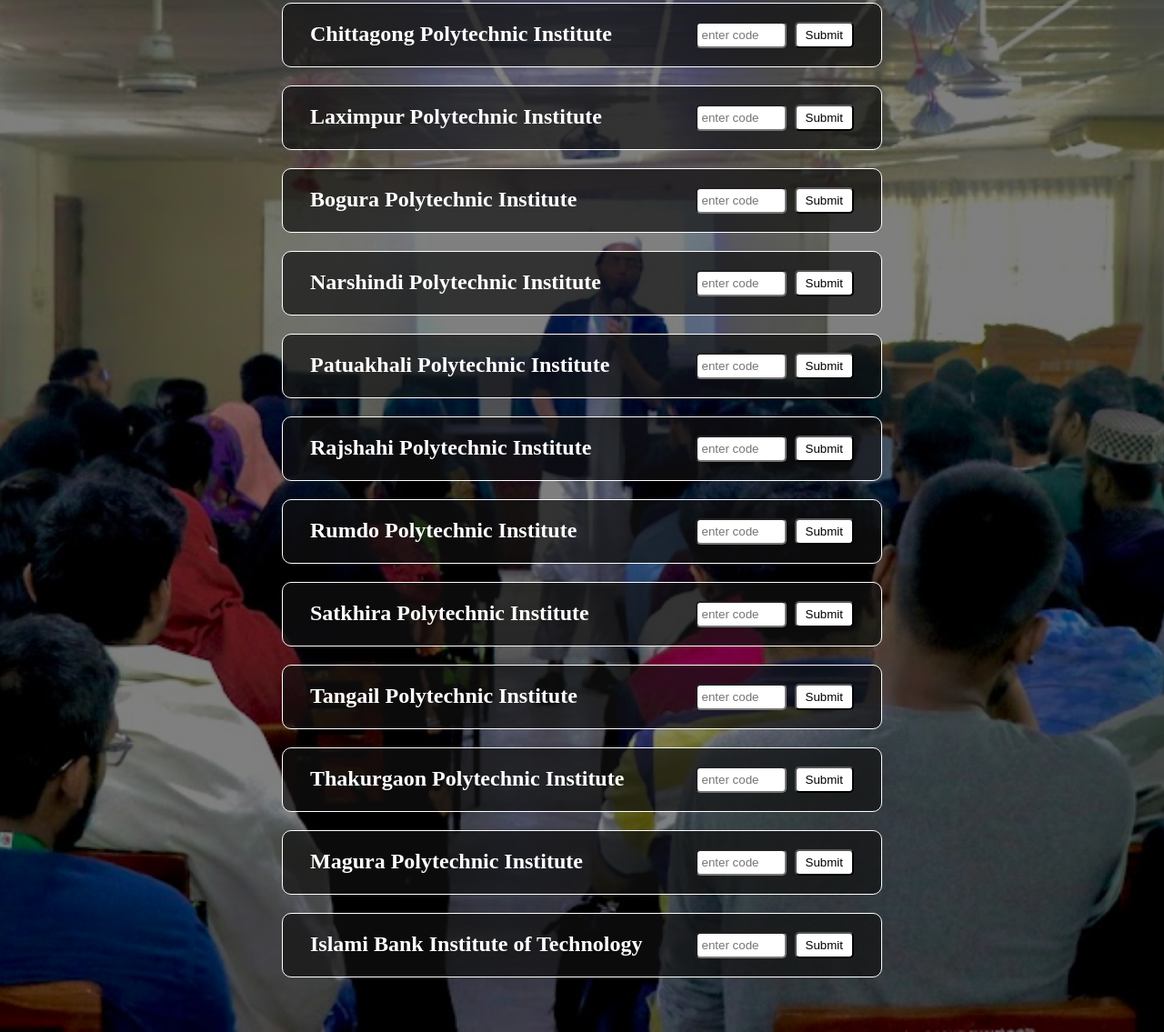
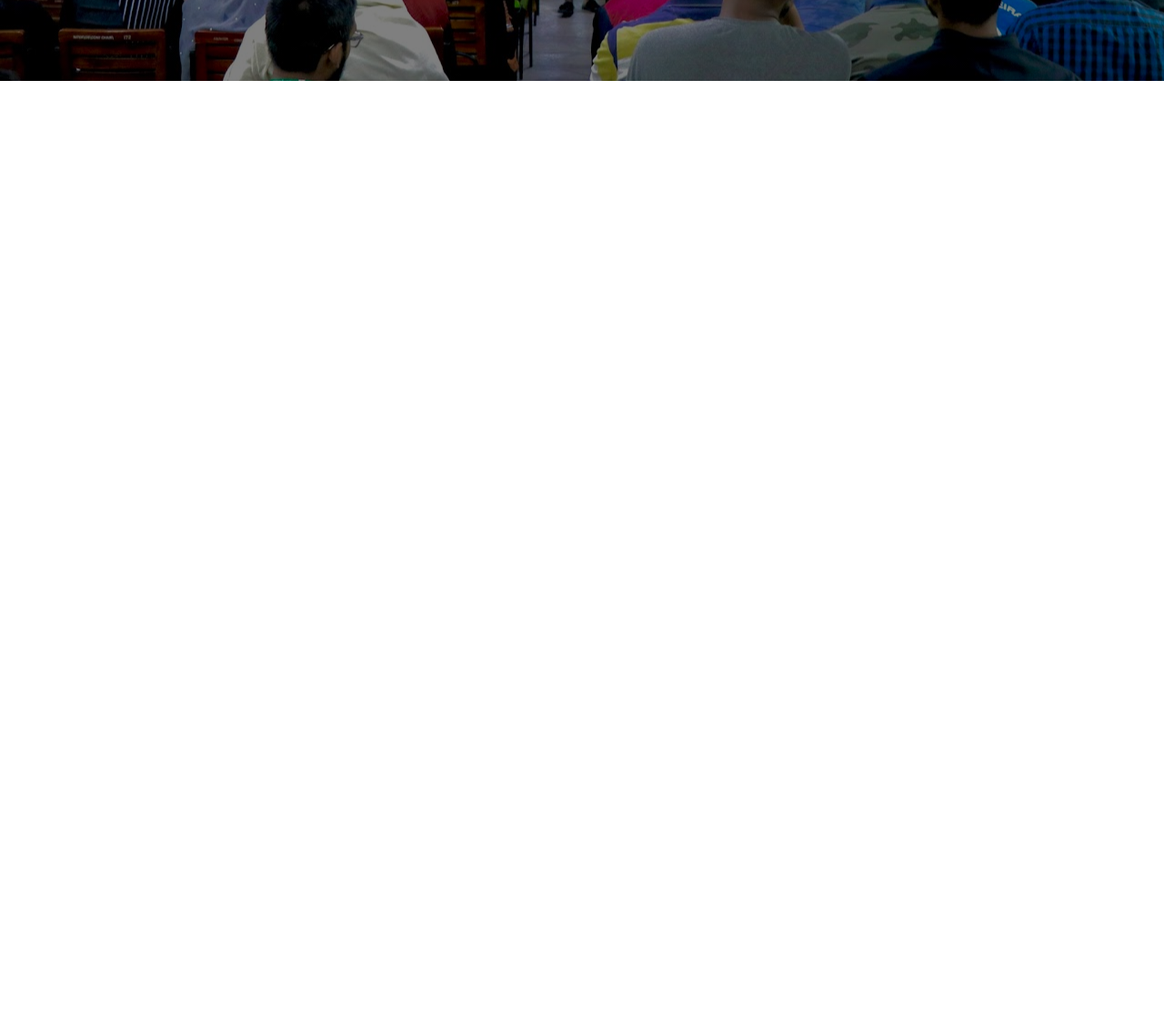
Before and after one commit to Ashraful610/IT-BD-Simple-validation, a plain HTML site: page index.html in a window 1280 px wide. Shown: the part 491-1626 px from the top of the page at 91% size. After the commit the page ends 800 px from the top, so only its background shows below. Drawn offline with Linux system fonts and the light colour scheme.

Commit message:
hide html content

```diff
--- a/index.html
+++ b/index.html
@@ -71,101 +71,101 @@
                 </div>
             </div>
             <!-- ---------------- CGPI -->
-            <div class="content">
+            <!-- <div class="content">
                 <h1>Chittagong Polytechnic Institute</h1>
                 <div>
                     <input type="text" id="BBPI" placeholder="enter code">
                     <button onclick="submit(12345 , 'BBPI')" >Submit</button>
                 </div>
-            </div>
+            </div> -->
             <!-- ----------------LAXIMPUR --------------- -->
-            <div class="content">
+            <!-- <div class="content">
                 <h1>Laximpur Polytechnic Institute</h1>
                 <div>
                     <input type="text" id="MBPI" placeholder="enter code">
                     <button onclick="submit(67890,'MBPI')">Submit</button>
                 </div>
-            </div>
+            </div> -->
             <!-- --------------- Bogura ---------- -->
-            <div class="content">
+            <!-- <div class="content">
                 <h1>Bogura Polytechnic Institute</h1>
                 <div>
                     <input type="text" id="BBPI" placeholder="enter code">
                     <button onclick="submit(12345 , 'BBPI')" >Submit</button>
                 </div>
-            </div>
+            </div> -->
             <!-- ---------------- Narshindi ------------- -->
-            <div class="content">
+            <!-- <div class="content">
                 <h1>Narshindi Polytechnic Institute</h1>
                 <div>
                     <input type="text" id="MBPI" placeholder="enter code">
                     <button onclick="submit(67890,'MBPI')">Submit</button>
                 </div>
-            </div>
+            </div> -->
             <!-- ------------------ Patuakhali ---------------- -->
-            <div class="content">
+            <!-- <div class="content">
                 <h1>Patuakhali Polytechnic Institute</h1>
                 <div>
                     <input type="text" id="BBPI" placeholder="enter code">
                     <button onclick="submit(12345 , 'BBPI')" >Submit</button>
                 </div>
-            </div>
+            </div> -->
             <!-- --------------------- Rajshahi ------------ -->
-            <div class="content">
+            <!-- <div class="content">
                 <h1>Rajshahi Polytechnic Institute</h1>
                 <div>
                     <input type="text" id="MBPI" placeholder="enter code">
                     <button onclick="submit(67890,'MBPI')">Submit</button>
                 </div>
-            </div>
+            </div> -->
             <!-- -------------- Rumdo Institute of Mordern Technology -->
-            <div class="content">
+            <!-- <div class="content">
                 <h1>Rumdo Polytechnic Institute</h1>
                 <div>
                     <input type="text" id="BBPI" placeholder="enter code">
                     <button onclick="submit(12345 , 'BBPI')" >Submit</button>
                 </div>
-            </div>
+            </div> -->
             <!-- -------------- Satkhira ----------- -->
-            <div class="content">
+            <!-- <div class="content">
                 <h1>Satkhira Polytechnic Institute</h1>
                 <div>
                     <input type="text" id="MBPI" placeholder="enter code">
                     <button onclick="submit(67890,'MBPI')">Submit</button>
                 </div>
-            </div>
+            </div> -->
             <!-- ----------------- Tangail ------------------- -->
-            <div class="content">
+            <!-- <div class="content">
                 <h1>Tangail Polytechnic Institute</h1>
                 <div>
                     <input type="text" id="BBPI" placeholder="enter code">
                     <button onclick="submit(12345 , 'BBPI')" >Submit</button>
                 </div>
-            </div>
+            </div> -->
             <!-- --------------- Thakurgaon -->
-            <div class="content">
+            <!-- <div class="content">
                 <h1>Thakurgaon Polytechnic Institute</h1>
                 <div>
                     <input type="text" id="MBPI" placeholder="enter code">
                     <button onclick="submit(67890,'MBPI')">Submit</button>
                 </div>
-            </div>
+            </div> -->
             <!-- ---------------- Magura -->
-            <div class="content">
+            <!-- <div class="content">
                 <h1>Magura Polytechnic Institute</h1>
                 <div>
                     <input type="text" id="BBPI" placeholder="enter code">
                     <button onclick="submit(12345 , 'BBPI')" >Submit</button>
                 </div>
-            </div>
+            </div> -->
             <!-- ------------- Islami Bank Institute of Technology -->
-            <div class="content">
+            <!-- <div class="content">
                 <h1>Islami Bank Institute of Technology</h1>
                 <div>
                     <input type="text" id="MBPI" placeholder="enter code">
                     <button onclick="submit(67890,'MBPI')">Submit</button>
                 </div>
-            </div>
+            </div> -->
         </div>
     </section>
     <!-- ------------- javaScript ---------------- -->
```
